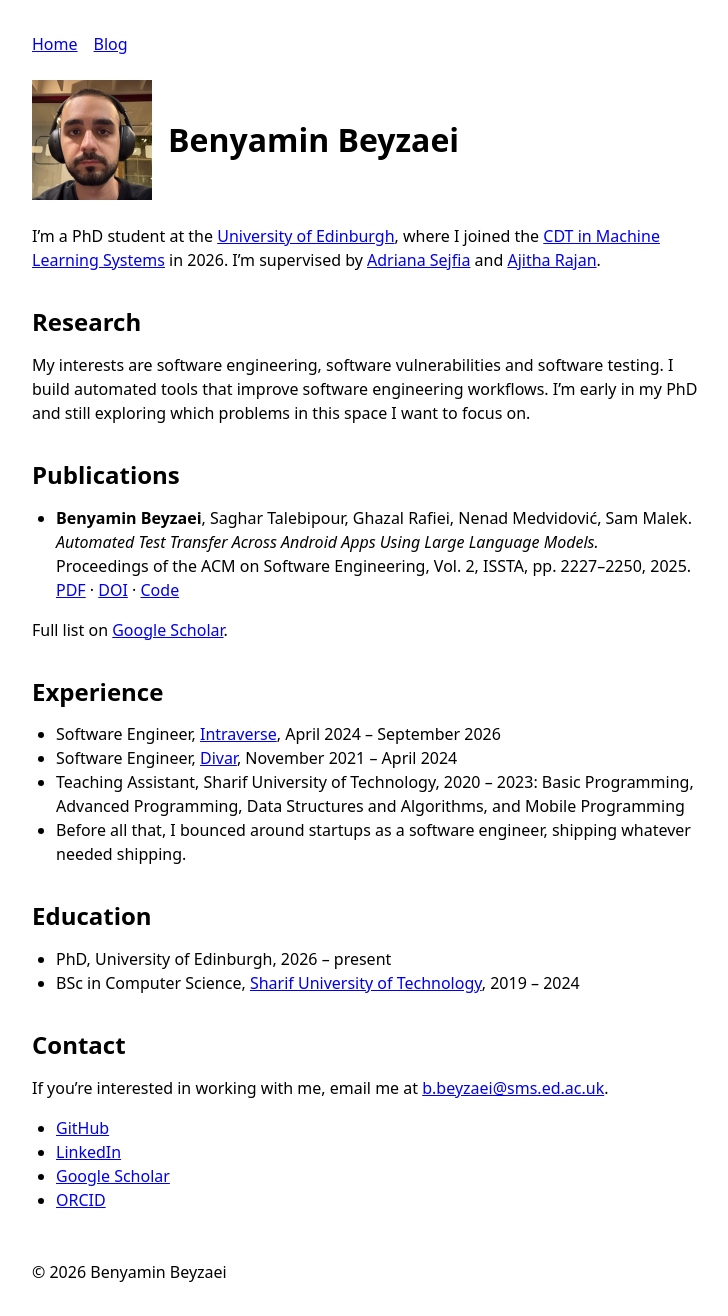
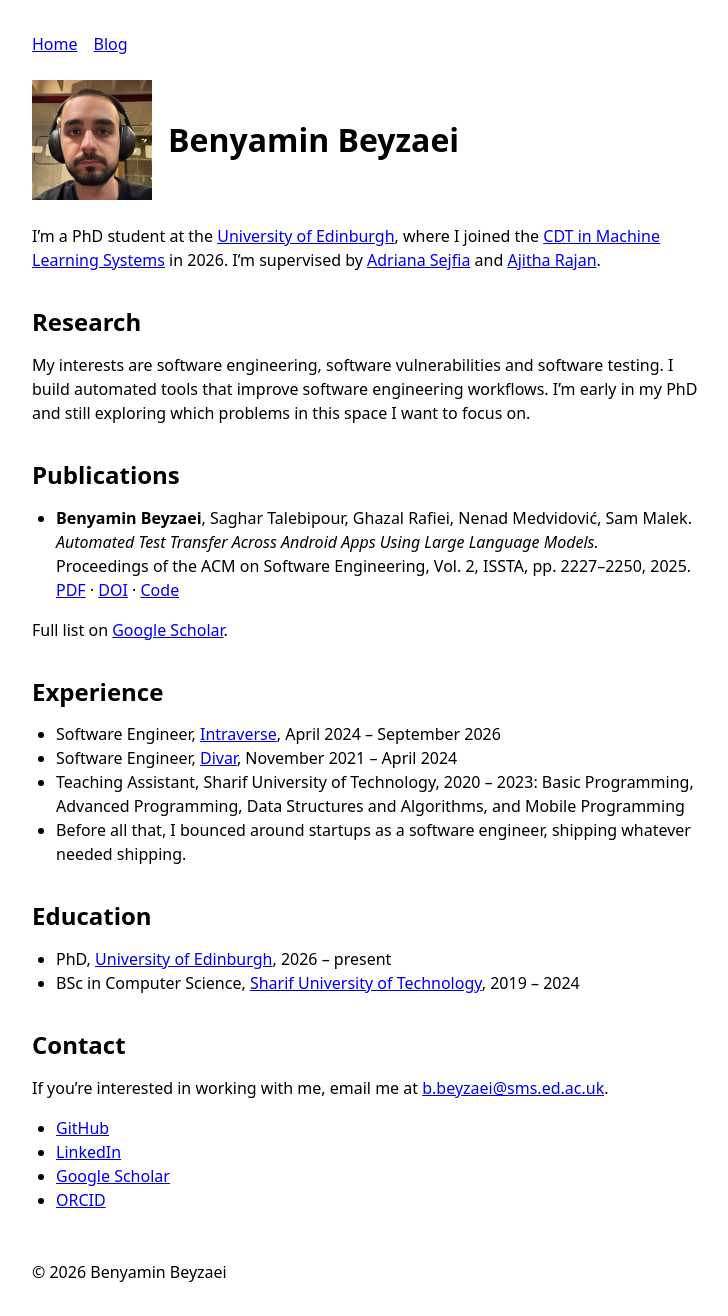
Before and after one commit to benyaminbeyzaei/benyaminbeyzaei.github.io, a Jekyll site: the page built from index.md, in a window 1280 px wide. Shown: the whole page, without its empty margins (272-1000 px from the left). Built offline with Jekyll 4.4.1, drawn with Linux system fonts in a browser that asks for light colours; part of the change alters nothing that is shown.

```diff
--- a/index.md
+++ b/index.md
@@ -30,7 +30,7 @@ Full list on [Google Scholar](https://scholar.google.com/citations?user=7emya8AA
 
 ## Education
 
-- PhD, University of Edinburgh, 2026 – present
+- PhD, [University of Edinburgh](https://www.ed.ac.uk/), 2026 – present
 - BSc in Computer Science, [Sharif University of Technology](https://en.wikipedia.org/wiki/Sharif_University_of_Technology), 2019 – 2024
 
 ## Contact
```
